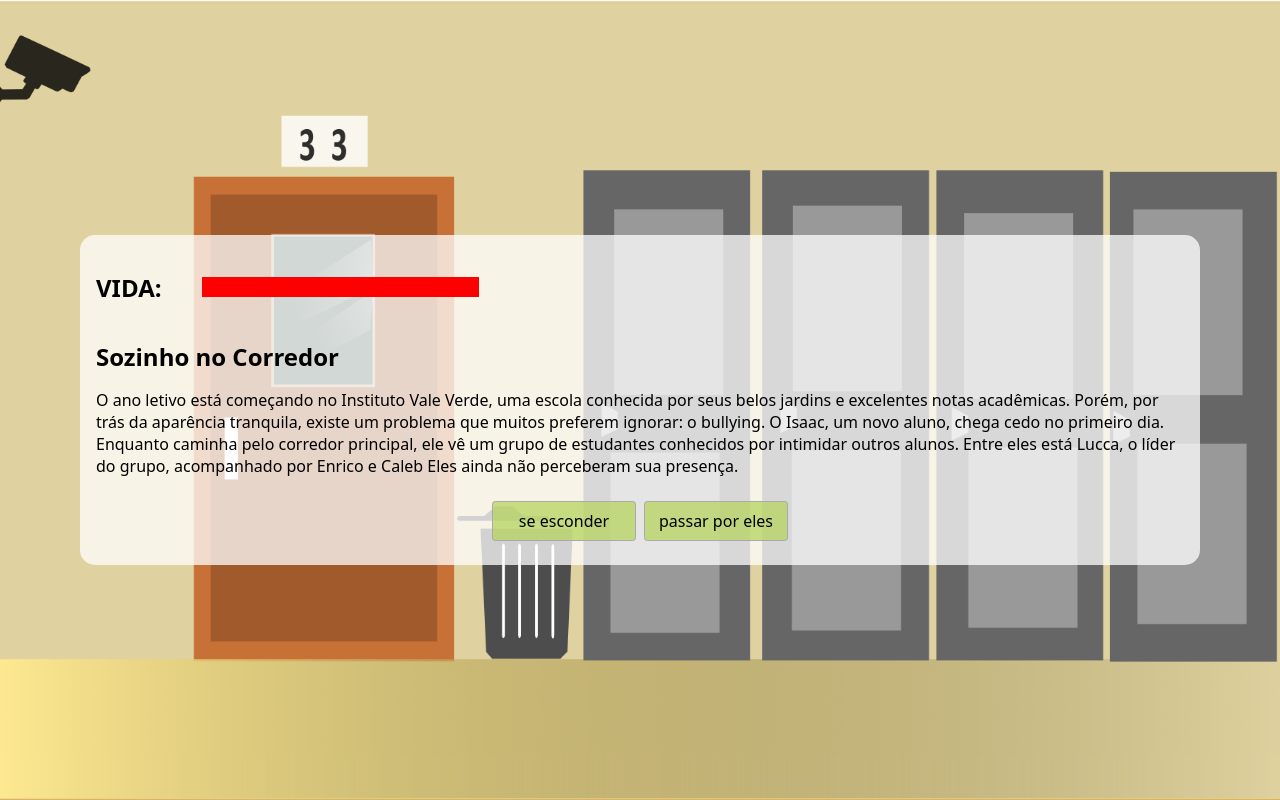
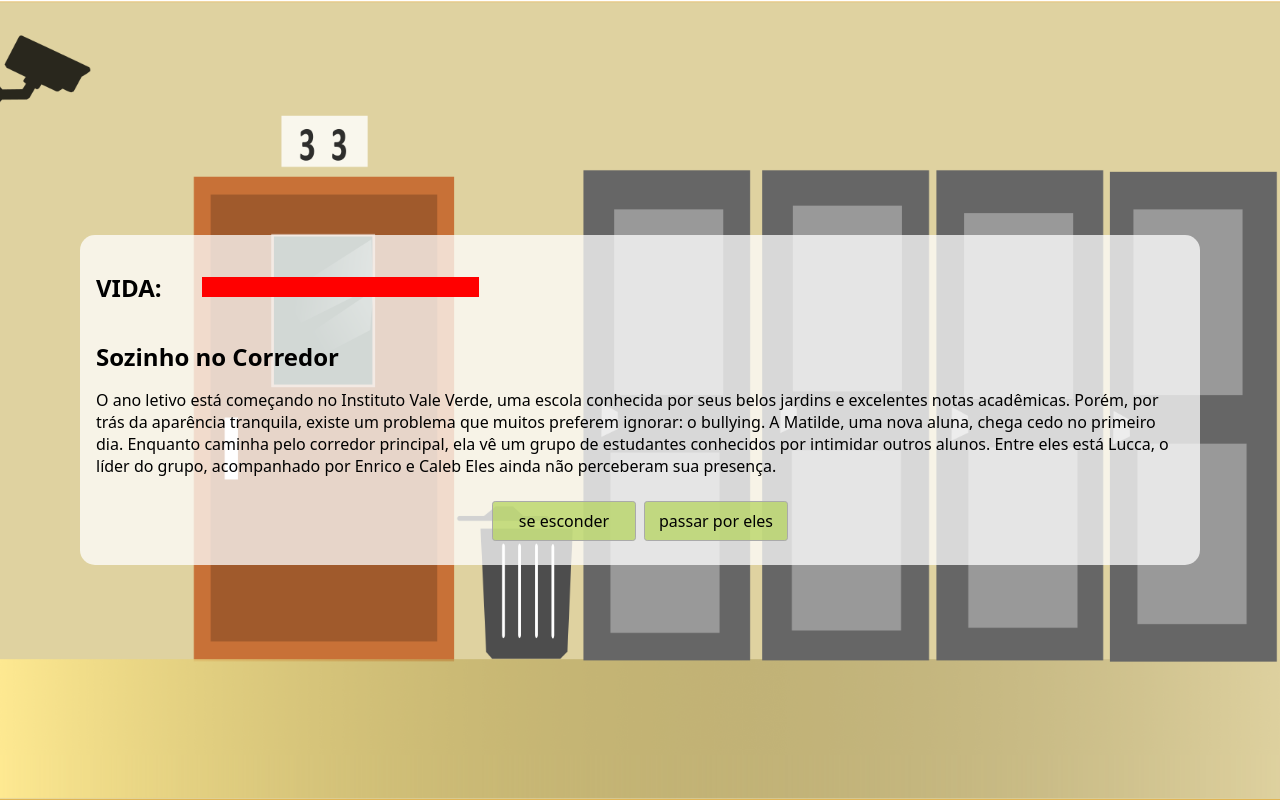
Before and after one commit to marialuiza25-alt/projeto-jogo-oi2-av1-t3, a website: page etapa1.html in a window 1280 px wide. Drawn offline with Linux system fonts and the light colour scheme.

Commit message:
atlzç projeto

```diff
--- a/etapa1.html
+++ b/etapa1.html
@@ -21,7 +21,7 @@
 
       Porém, por trás da aparência tranquila, existe um problema que muitos preferem ignorar: o bullying.
 
-      O Isaac, um novo aluno, chega cedo no primeiro dia. Enquanto caminha pelo corredor principal, ele vê um grupo de estudantes conhecidos por intimidar outros alunos.
+      A Matilde, uma nova aluna, chega cedo no primeiro dia. Enquanto caminha pelo corredor principal, ela vê um grupo de estudantes conhecidos por intimidar outros alunos.
 
       Entre eles está Lucca, o líder do grupo, acompanhado por Enrico e Caleb
 
```
Also changed, not shown: etapa3.html (added).
